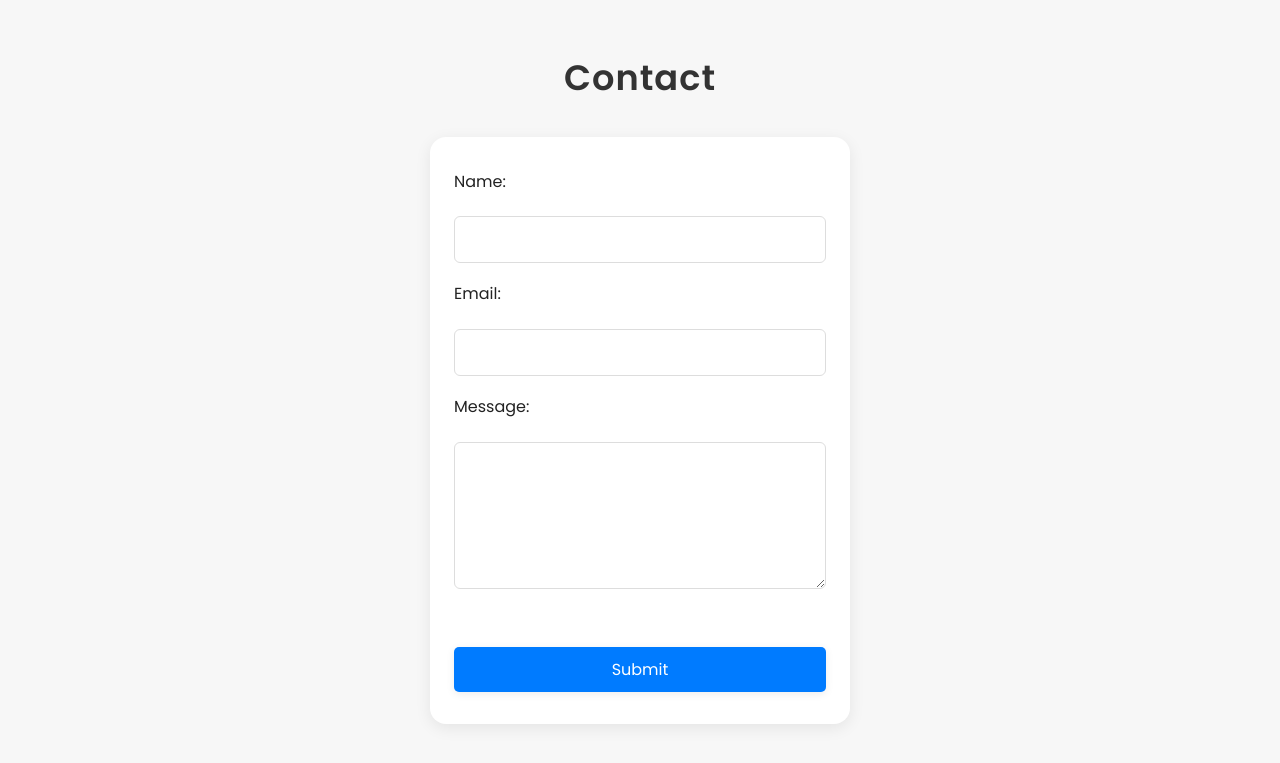
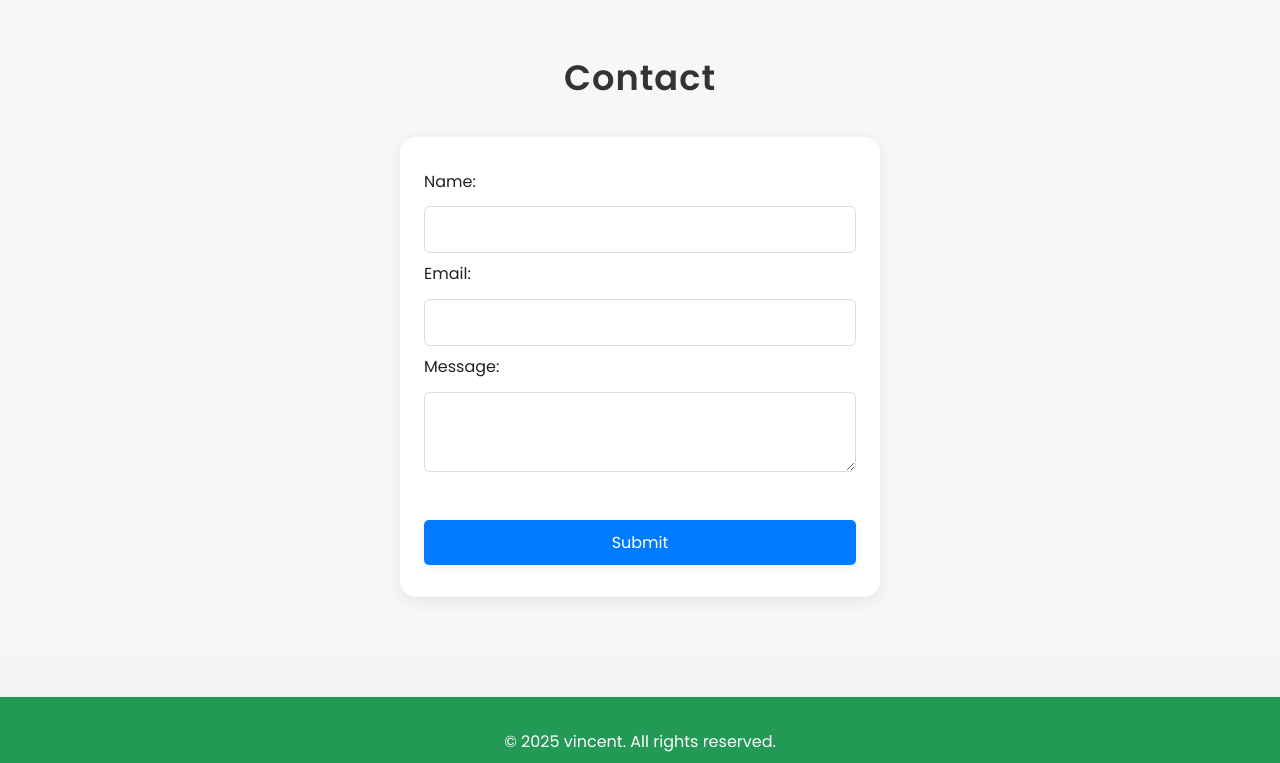
Before and after one commit to vincenttwizere/web-lab, a website: page portfolio/index.html in a window 1280 px wide. Shown: the part 1780-2543 px from the top of the page. Drawn offline with Linux system fonts and the light colour scheme.

Commit message:
updating contact form

```diff
--- a/portfolio/styles.css
+++ b/portfolio/styles.css
@@ -216,16 +216,17 @@ button:hover,
     letter-spacing: 1px;
 }
 .contact-form {
+    display: flex;
+    flex-direction: column;
+    gap: 8px;
     background: #fff;
-    max-width: 420px;
-    margin-left: auto;
-    margin-right: auto;
+    max-width: 480px;
+    height: 460px;
+    margin: 0 auto;
     padding: 32px 24px;
     border-radius: 16px;
     box-shadow: 0 4px 16px rgba(0,0,0,0.08);
-    display: flex;
-    flex-direction: column;
-    gap: 18px;
+
 }
 .contact-form label {
     font-size: 1rem;
```
